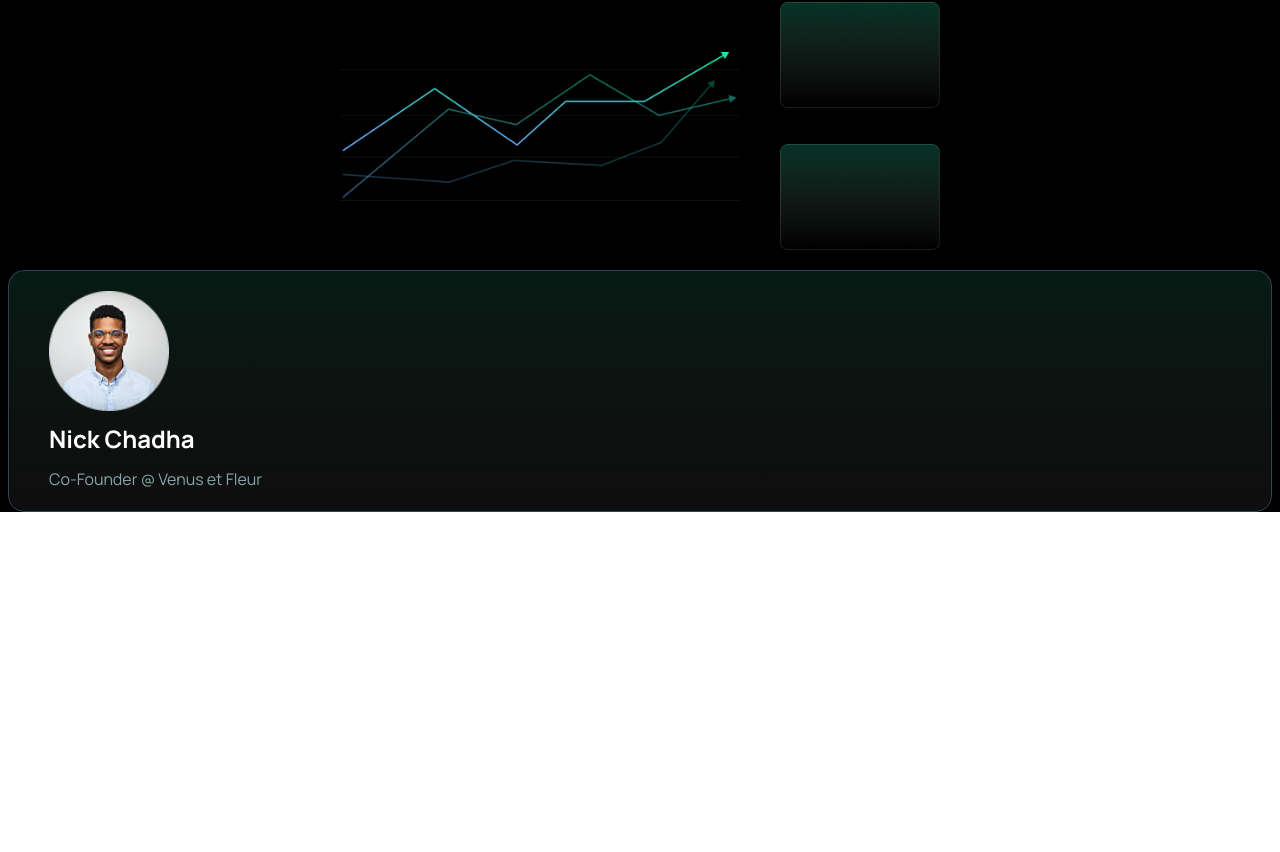
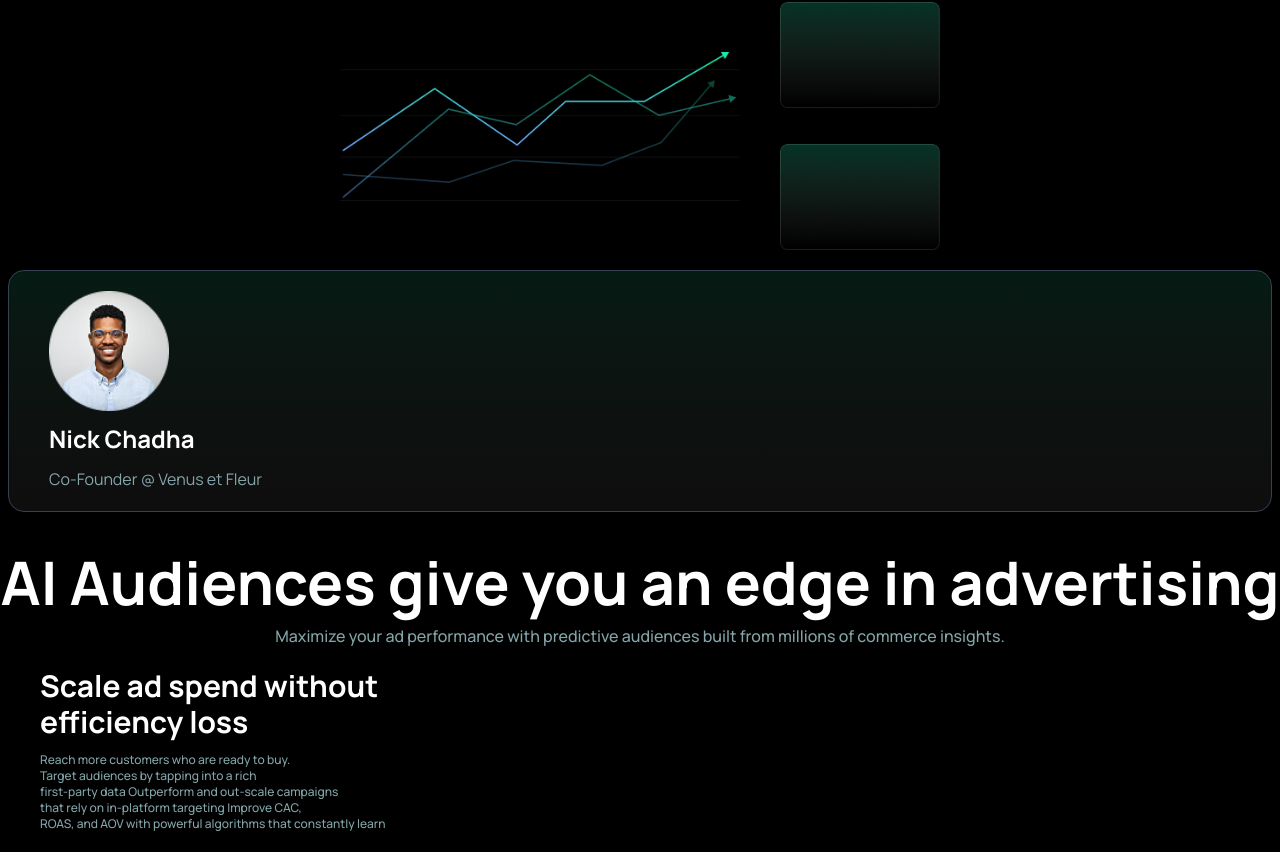
Before and after one commit to amitchandradas2004/Marketing-Landing-page-By-React, a React (Vite) app: page / in a window 1280 px wide. Shown: the part 745-1597 px from the top of the page. Before the commit the page ends 1257 px from the top, so only its background shows below. Built offline with nearby package versions, Linux system fonts and the light colour scheme.

Commit message:
Audience is added

```diff
--- a/src/App.jsx
+++ b/src/App.jsx
@@ -1,4 +1,5 @@
 import "./App.css";
+import Audience from "./Components/Audience/Audience";
 import Banner from "./Components/Banner/Banner";
 import Chart from "./Components/Chart/Chart";
 import Logo from "./Components/Logo/Logo";
@@ -9,6 +10,7 @@ function App() {
       <Banner></Banner>
       <Logo></Logo>
       <Chart></Chart>
+      <Audience></Audience>
     </>
   );
 }
--- /dev/null
+++ b/src/Components/Audience/Audience.jsx
@@ -0,0 +1,30 @@
+import React from "react";
+
+const Audience = () => {
+  return (
+    <div className="bg-black text-white">
+      <div className="text-center space-y-3 pt-10">
+        <h2 className="text-5xl md:text-6xl font-bold">
+          AI Audiences give you an edge in advertising
+        </h2>
+        <p className="text-[#84A5AA] font-medium">
+          Maximize your ad performance with predictive audiences built from
+          millions of commerce insights.
+        </p>
+      </div>
+      <div className="space-y-3 pl-10 py-5">
+        <h3 className="text-3xl font-bold">
+          Scale ad spend without <br /> efficiency loss
+        </h3>
+        <p className="text-[#84A5AA] text-xs font-medium">
+          Reach more customers who are ready to buy. <br /> Target audiences by
+          tapping into a rich <br /> first-party data Outperform and out-scale
+          campaigns <br /> that rely on in-platform targeting Improve CAC,{" "}
+          <br /> ROAS, and AOV with powerful algorithms that constantly learn
+        </p>
+      </div>
+    </div>
+  );
+};
+
+export default Audience;
```
